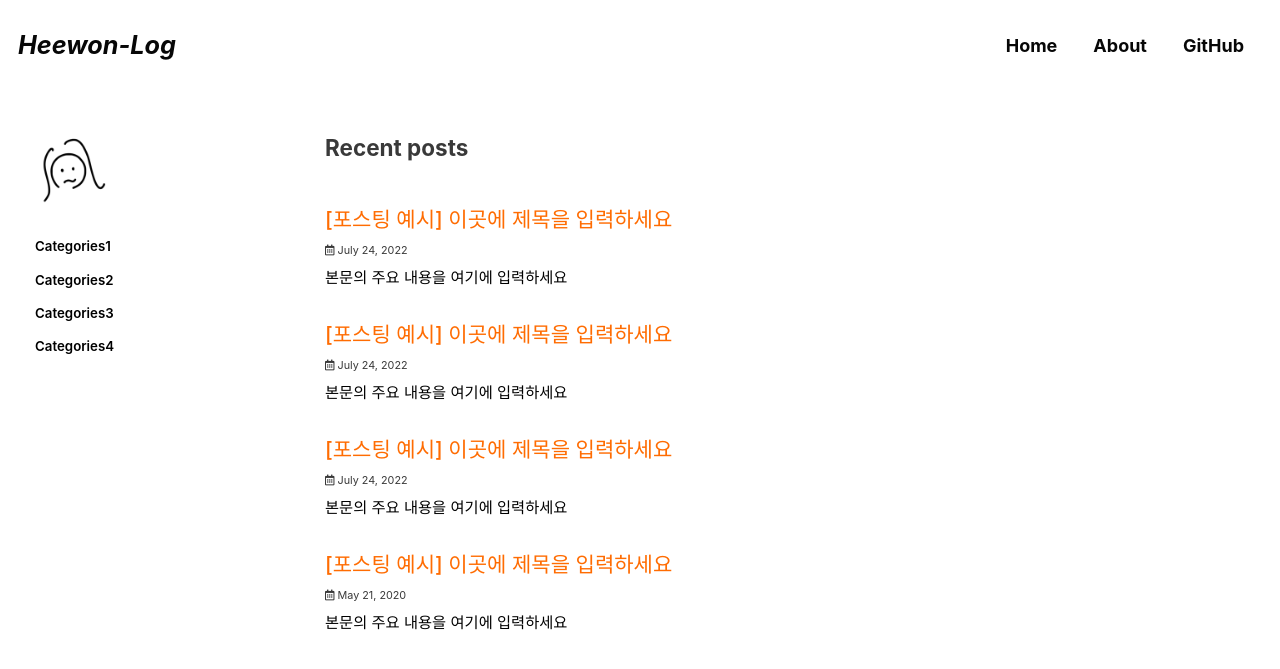
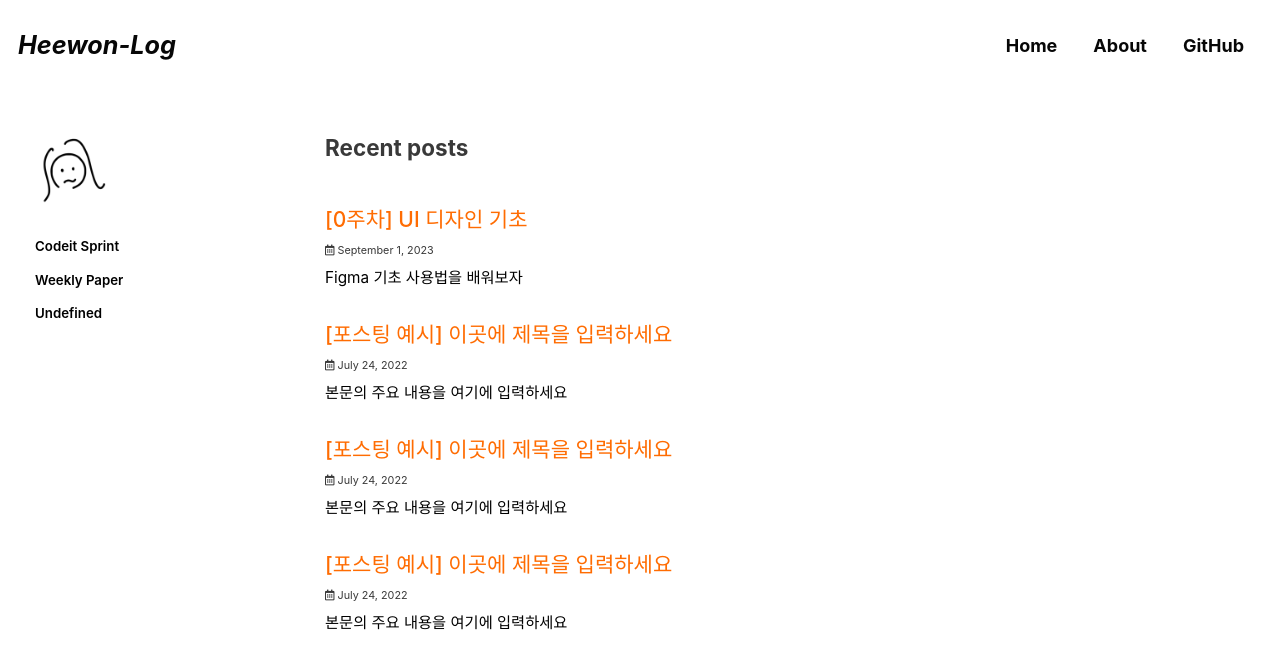
Before and after one commit to naya-h2/naya-h2.github.io, a Jekyll site: the page built from index.html, in a window 1280 px wide and 900 px high. Shown: the top 669 px of the window. Built offline with Jekyll 4.4.1, drawn with Linux system fonts in a browser that asks for light colours; cached includes are drawn as plain includes; some web fonts are replaced; the list of posts is cut into pages by our own code.

Commit message:
update : 카테고리 개인화

```diff
--- a/_data/navigation.yml
+++ b/_data/navigation.yml
@@ -1,13 +1,13 @@
 # main links
 main:
   - title: "Home"
-    url: https://choiiis.github.io/
+    url: https://naya-h2.github.io/
 
   - title: "About"
     url: /about/
 
   - title: "GitHub"
-    url: https://github.com/choiiis
+    url: https://github.com/naya-h2
 
   # - title: "Projects"
   #   url: /projects/
@@ -18,11 +18,9 @@ main:
 # sidebar navigation (categories)
 # 2022.02.15 sidebar update : simple ver.
 categories:
-  - title: "Categories1"
-    url: /categories/categories1/
-  - title: "Categories2"
-    url: /categories/categories2/
-  - title: "Categories3"
-    url: /categories/categories3/
-  - title: "Categories4"
-    url: /categories/categories4/
+  - title: "Codeit Sprint"
+    url: /categories/CodeitSprint/
+  - title: "Weekly Paper"
+    url: /categories/WeeklyPaper/
+  - title: "Undefined"
+    url: /categories/Undefined/
--- a/_posts/2022-07-24-categories-post-name-here.md
+++ /dev/null
@@ -1,21 +0,0 @@
----
-title: "[포스팅 예시] 이곳에 제목을 입력하세요"
-excerpt: "본문의 주요 내용을 여기에 입력하세요"
-
-categories:
-  - Categories1
-tags:
-  - [tag1, tag2]
-
-permalink: /categories1/post-name-here/
-
-toc: true
-toc_sticky: true
-
-date: 2020-05-21
-last_modified_at: 2021-10-09
----
-
-## 🦥 본문
-
-본문은 여기에 ...
```
Also changed, not shown: _pages/about.md (+4 -2 lines), _pages/categories/category-CodeitSprint.md (added, +9 -0 lines), _pages/categories/category-Undefined.md (added, +9 -0 lines), _pages/categories/category-WeeklyPaper.md (added, +9 -0 lines), _pages/categories/category-categories1.md (deleted, +0 -9 lines), _pages/categories/category-categories2.md (deleted, +0 -9 lines), _pages/categories/category-categories3.md (deleted, +0 -9 lines), _pages/categories/category-categories4.md (deleted, +0 -9 lines), _posts/2023-09-01-categories-UI-디자인-기초.md (added, +22 -0 lines), README.md (deleted).
